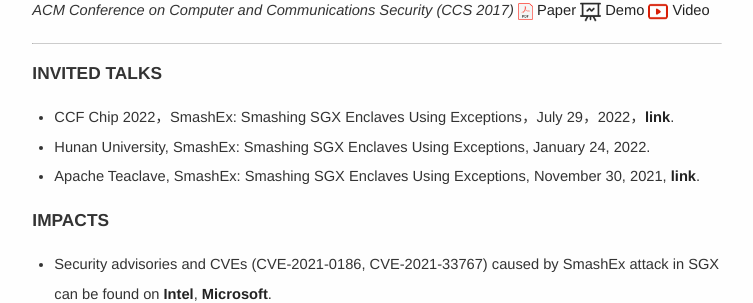
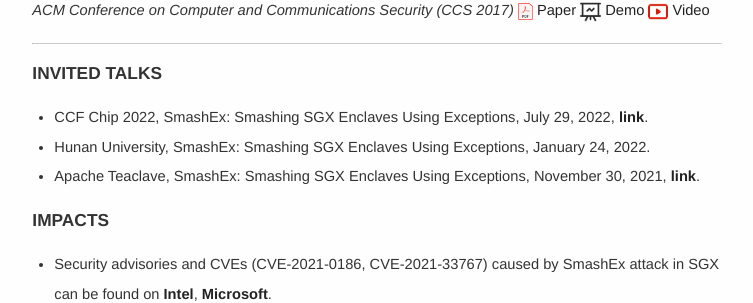
Before and after one commit to cimcs/cimcs.github.io, a Jekyll site: the page built from research.md, in a window 1280 px wide. Shown: the part 1164-1467 px from the top of the page, without its empty margins (263-1016 px from the left). Built offline with Jekyll 4.4.1, drawn with Linux system fonts in a browser that asks for light colours; comment, search, counter and statistics services are not loaded.

```diff
--- a/research.md
+++ b/research.md
@@ -288,7 +288,7 @@ Jump to **[Publications](#peer-reviewed-publications)**, <!-- [Thesis](#doctoral
 -----
 
 ## Invited talks
-- CCF Chip 2022，SmashEx: Smashing SGX Enclaves Using Exceptions，July 29，2022，[**link**](https://mp.weixin.qq.com/s/uwylwB8G6t3tx4GRZp87uA).
+- CCF Chip 2022, SmashEx: Smashing SGX Enclaves Using Exceptions, July 29, 2022, [**link**](https://mp.weixin.qq.com/s/uwylwB8G6t3tx4GRZp87uA).
 - Hunan University, SmashEx: Smashing SGX Enclaves Using Exceptions, January 24, 2022.
 - Apache Teaclave, SmashEx: Smashing SGX Enclaves Using Exceptions, November 30, 2021, [**link**](https://teaclave.apache.org/blog/2021-11-30-teaclave-meetup-9/).
 
```
